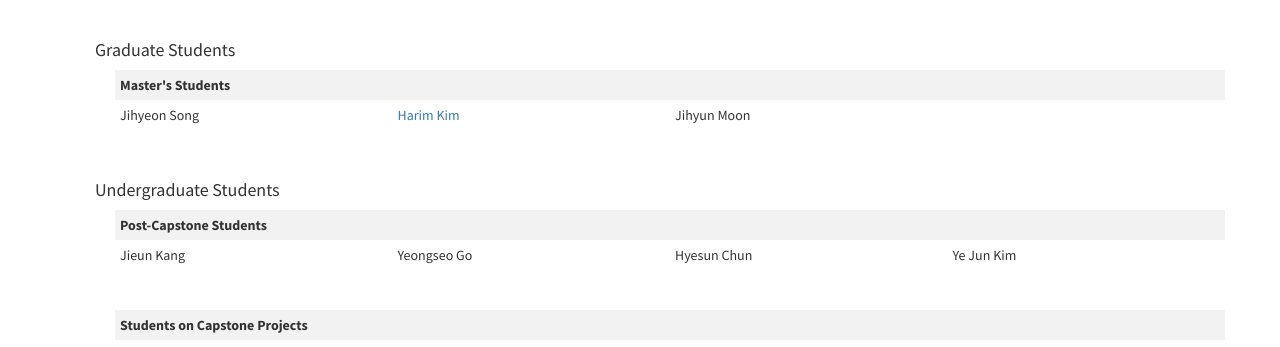
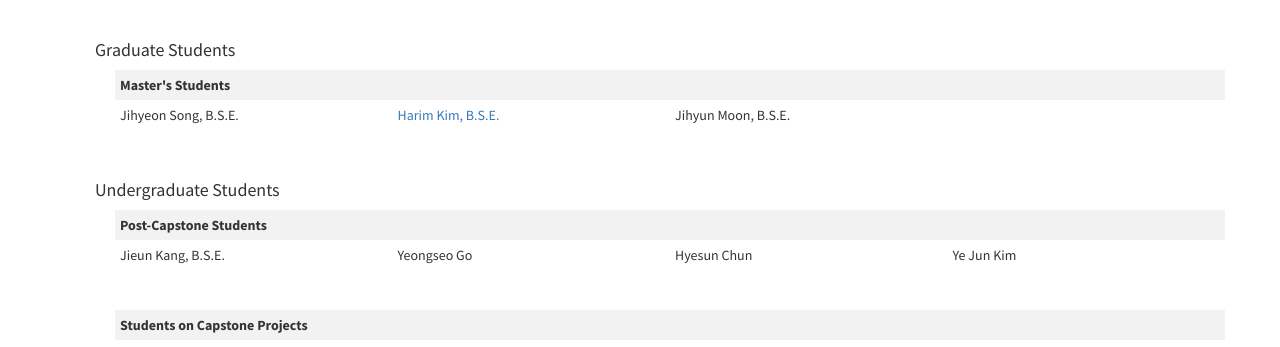
Before and after one commit to nth221/nth221.github.io, a Jekyll site: the page built from index.html, in a window 1280 px wide and 900 px high, scrolled down 1033 px. Shown: the part 154-501 px from the top of the window. Built offline with Jekyll 4.4.1, drawn with Linux system fonts in a browser that asks for light colours.

Commit message:
modified:   _includes/about.html

```diff
--- a/_includes/about.html
+++ b/_includes/about.html
@@ -31,9 +31,9 @@
               <th colspan="4">Master's Students</th>
             </tr>
             <tr>
-              <td width="192">Jihyeon Song</td>
-              <td width="192"><a href="https://hrkim153.github.io/" target="_blank">Harim Kim</a></td>
-              <td width="192">Jihyun Moon</td>
+              <td width="192">Jihyeon Song, B.S.E.</td>
+              <td width="192"><a href="https://hrkim153.github.io/" target="_blank">Harim Kim, B.S.E.</a></td>
+              <td width="192">Jihyun Moon, B.S.E.</td>
               <td width="192"> </td>
             </tr>
           </table>
@@ -46,7 +46,7 @@
               <th colspan="4">Post-Capstone Students</th>
             </tr>
             <tr>
-              <td width="192">Jieun Kang</td>
+              <td width="192">Jieun Kang, B.S.E.</td>
               <td width="192">Yeongseo Go</td>
               <td width="192">Hyesun Chun</td>
               <td width="192">Ye Jun Kim</td>
```
